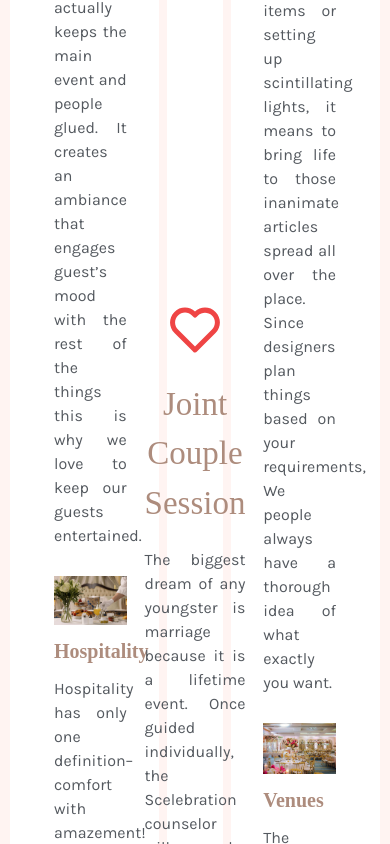
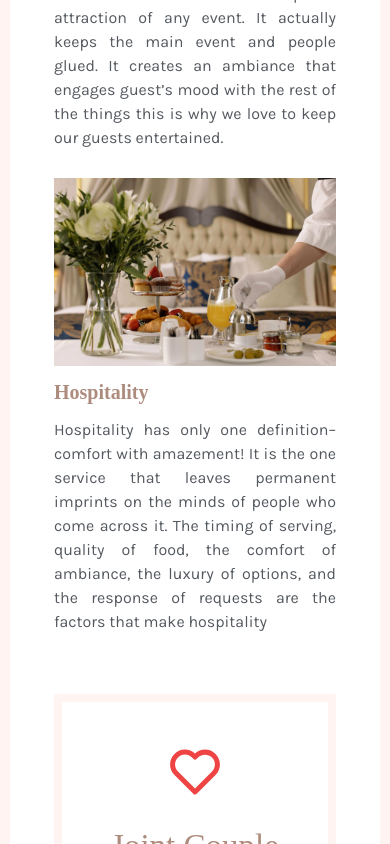
Before and after one commit to afsumeem/scelebration-event-planner, a React (Create React App) app: page / in a window 390 px wide. Shown: the part 1501-2345 px from the top of the page. Built offline with nearby package versions, Linux system fonts and the light colour scheme; a web font is replaced by a local one.

Commit message:
service section updated

```diff
--- a/src/components/Gallery.jsx
+++ b/src/components/Gallery.jsx
@@ -10,7 +10,7 @@ function Gallery() {
                     Our Gallery
                 </h1>
                 <h2
-                    className="text-center text-[#84795D] text-2xl section-para mb-10 font-semibold leading-7"
+                    className="text-center text-[#84795D] text-2xl section-para mb-5 font-semibold leading-7"
                 >
                     An event that gives back
                 </h2>
--- a/src/components/Services.jsx
+++ b/src/components/Services.jsx
@@ -22,7 +22,7 @@ function Services() {
         </p>
       </div>
 
-      <div className="bg-white grid grid-cols-3 gap-8 px-11 pt-11 pb-3.5 mx-2.5">
+      <div className="bg-white grid md:grid-cols-3  gap-8 px-11 pt-11 pb-3.5 mx-2.5">
         <div>
           {/* service column 1 */}
           <div>
@@ -42,7 +42,7 @@ function Services() {
         </div>
         {/* service column 2 */}
         <div className="flex justify-center items-center border-8 border-[#fff4f2]">
-          <div className="px-10">
+          <div className="p-10">
             <BiHeart className=" text-red-500 text-6xl block m-auto" />
             <h2 className="section-title text-center text-[#AD8C7D] text-[33px] py-5">Joint Couple Session</h2>
             <p
```
